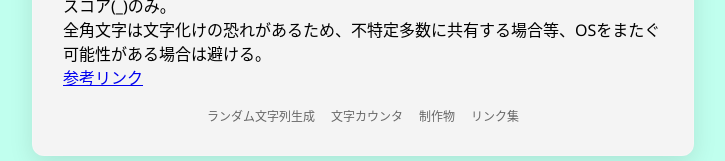
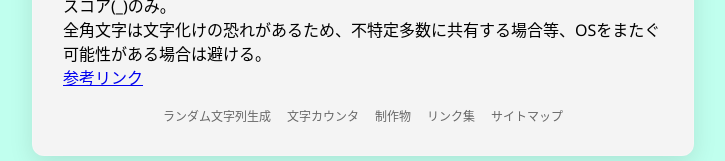
Before and after one commit to Usuiensan/usuiensan, a Jekyll site: the page built from index.html, in a window 1280 px wide. Shown: the part 1387-1548 px from the top of the page, without its empty margins (277-1002 px from the left). Built offline with Jekyll 4.4.1, drawn with Linux system fonts in a browser that asks for light colours; some web fonts are replaced.

Commit message:
fix: サイトマップへのリンクを追加

```diff
--- a/_layouts/default.html
+++ b/_layouts/default.html
@@ -31,6 +31,8 @@
     <a href="{{ site.baseurl }}/mywork.html">制作物</a>
     <span class="mini-sep"></span>
     <a href="{{ site.baseurl }}/links.html">リンク集</a>
+    <span class="mini-sep"></span>
+    <a href="{{ site.baseurl }}/sitemap.html">サイトマップ</a>
   </div>
   </div>
   <!-- サービスワーカー登録スクリプト -->
```
